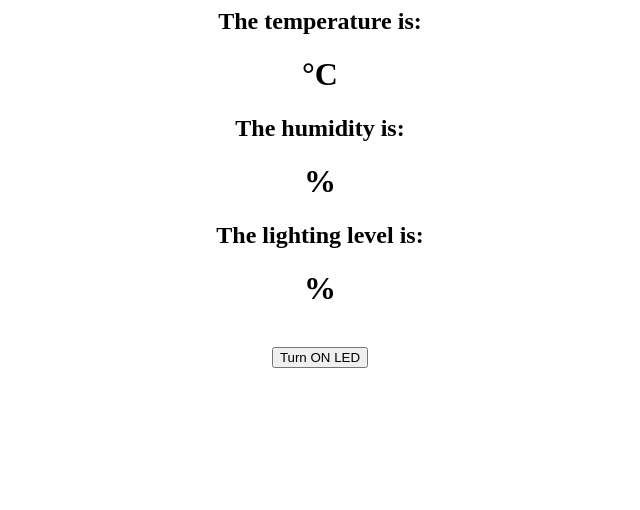
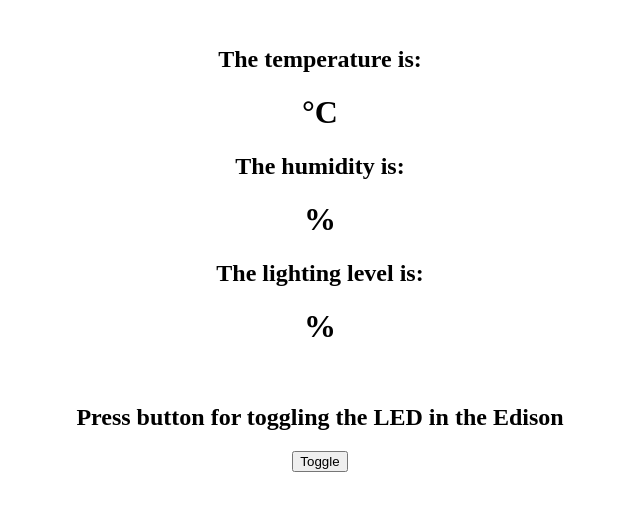
Before and after one commit to GammaRay2033/Micros, a plain HTML site: page Websocket/files/index.html in a window 1280 px wide. Shown: the whole page, without its empty margins (320-960 px from the left). Drawn offline with nearby package versions, Linux system fonts and the light colour scheme; no server answers.

Commit message:
Create index.html

```diff
--- a/Websocket/files/index.html
+++ b/Websocket/files/index.html
@@ -21,6 +21,7 @@
     </script>
 </head>
 <body>
+    <br>
     <h2><center>The temperature is:</center></h2>
     <h1><center><span id="temperature"></span>°C</center></h1>
     <h2><center>The humidity is:</center></h2>
@@ -28,6 +29,7 @@
     <h2><center>The lighting level is:</center></h2>
     <h1><center><span id="lighting"></span>%</center></h1>
     <br>
-    <center><input type="button" value="Turn ON LED" id="led" /></center>
+    <h2><center>Press button for toggling the LED in the Edison</center></h2>
+    <center><input type="button" value="Toggle" id="led" /></center>
 </body>
 </html>
```
